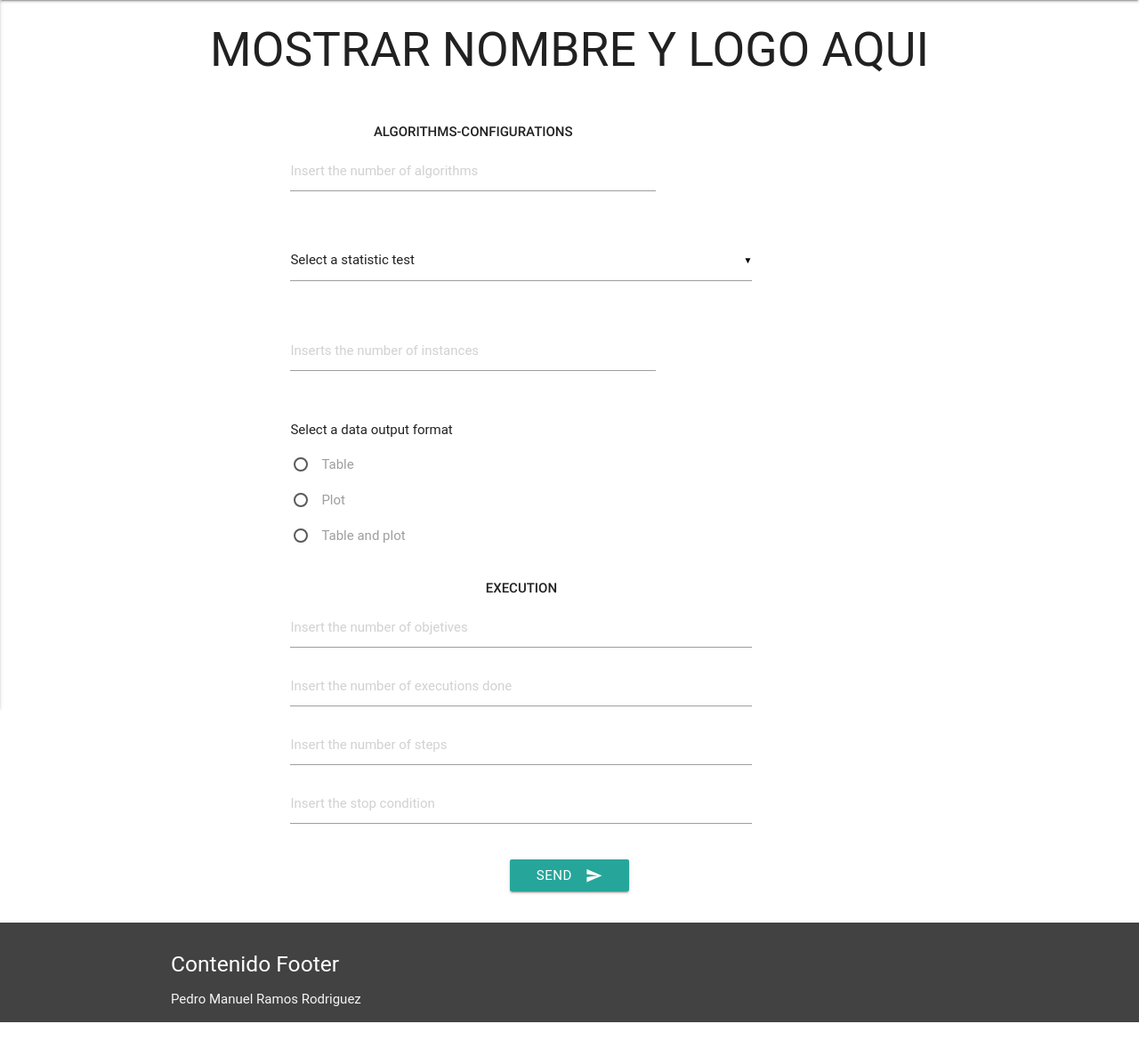
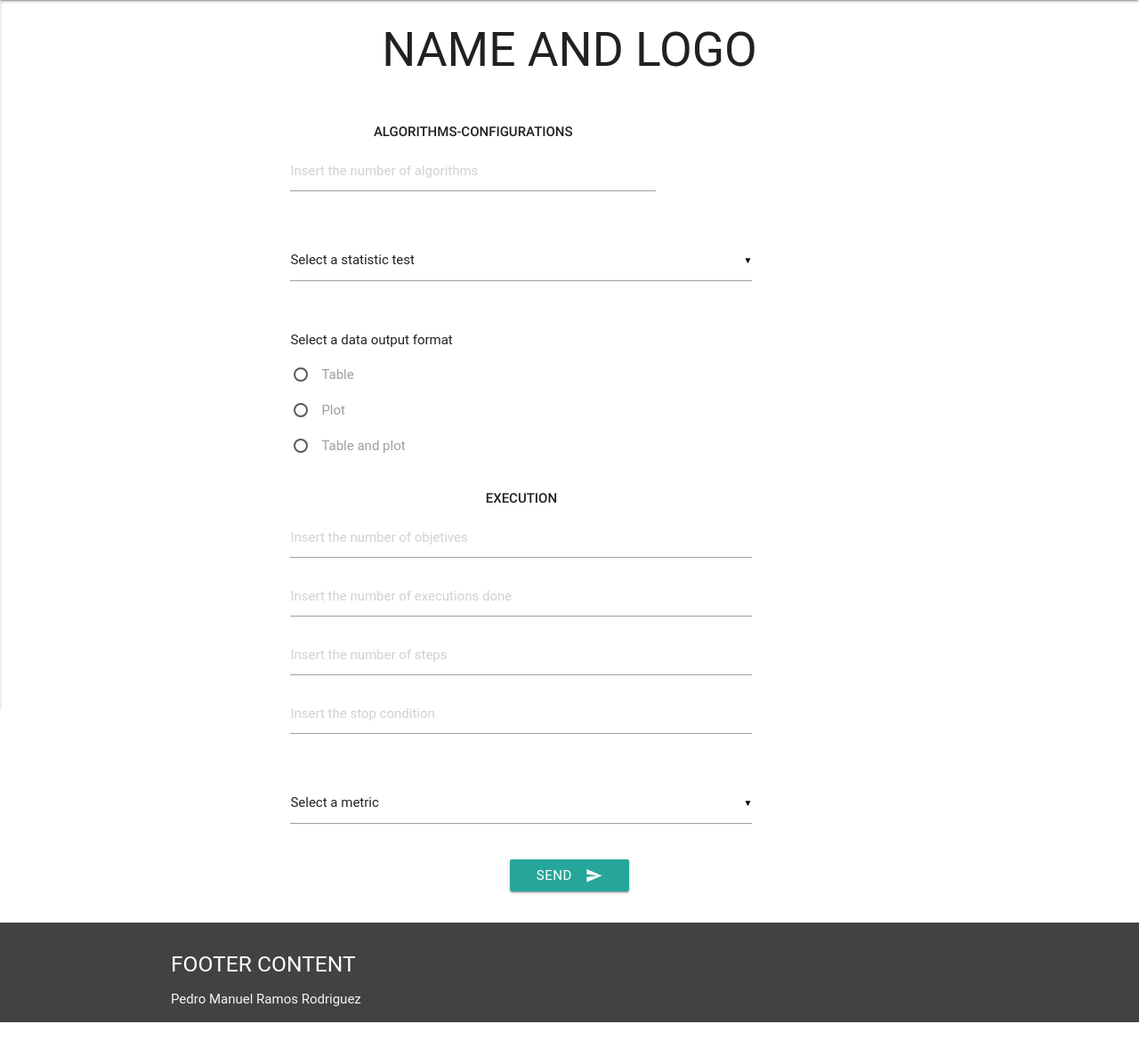
Before and after one commit to PedroRamosRguez/Metanalyze, a Django app: page / in a window 1280 px wide. Shown: the part 64-1233 px from the top of the page at 89% size. Run offline with Django 3.2, Linux system fonts and the light colour scheme; some libraries are stand-ins or nearby versions; some web fonts are replaced.

Commit message:
pasado a ingles los html y cambiado el nombre de archivos js

```diff
--- a/app/static/js/addAlgorithm.js
+++ b/app/static/js/addAlgorithm.js
@@ -53,6 +53,7 @@ oculta todos los campos y muestra un alert diciendo que el algoritmo ha sido int
 
 
 let configAlgorithm ={algorithms:[]}
+let algorithmJson =''
 $("#introduceAlgorithm").click(() =>{
   alert('algoritmo introducido');
   $('#algorithmConfiguration').hide();
@@ -61,6 +62,11 @@ $("#introduceAlgorithm").click(() =>{
   configAlgorithm.algorithms.push({'algorithmName':algorithmName,'id':id,'nVariables':nVariables})
   console.log(configAlgorithm)
   console.log(configAlgorithm.length)
-  json = JSON.stringify(configAlgorithm)
+  algorithmJson = JSON.stringify(configAlgorithm)
   console.log(json)
 });
+
+//función para obtener el json con los algoritmos y su configuración ingresada.
+getAlgorithms = () => {
+  return algorithmJson;
+}
--- a/app/static/js/checkInstancia.js
+++ b/app/static/js/checkData.js
@@ -1,7 +1,7 @@
 /*Script para comprobar que el numero de instancias es de 1-99 y muestra un mensaje tipo span
 mostrando un error...*/
 
-compruebaInstancia = () => {
+/*compruebaInstancia = () => {
   let instancia = document.getElementById('nInstancia').value;
   console.log(instancia);
   if(instancia.match(/^[1-9][0-9]{0,1}$/)){
@@ -16,7 +16,7 @@ compruebaInstancia = () => {
     $('#introduceInstancia').hide();
   }
 }
-
+*/
 checkAlgorithm = () => {
   let nAlgorithms = document.getElementById('nAlgorithms').value;
   console.log(nAlgorithms);
--- a/app/static/js/configureAlgorithms.js
+++ b/app/static/js/configureAlgorithms.js
@@ -6,7 +6,7 @@ configureAlgorithm = () =>{
   let valor = document.getElementById('idAlgorithm').value;
   //variable para que cuente la longitud del input introducido
   let contador= document.getElementById('idAlgorithm').value.length;
-  console.log(contador);
+  //console.log(contador);
   if(contador !== 0){
     $('#introduceAlgorithm').show();
     $('#testFile').show();
@@ -14,6 +14,7 @@ configureAlgorithm = () =>{
   }else{
     $('#introduceAlgorithm').hide();
     $('#testFile').hide();
+    $('#introduceAlgorithm').hide();
   }
   return valor;
 }
--- a/app/static/js/envio.js
+++ b/app/static/js/envio.js
@@ -18,7 +18,7 @@ getCookie = (name) => {
  return cookieValue;
 }
 //función Jquery que obtiene los diferentes datos que el usuario introdujo y realiza la petición ajax.
-$("#enviar").click(function(e) {
+$("#send").click(function(e) {
 	//Prevent default submit. Must for Ajax post.Beginner's pit.
 	e.preventDefault();
 	//Prepare csrf token
@@ -36,7 +36,7 @@ $("#enviar").click(function(e) {
 			  test : $('#test').val(),
 			  //instancias : instancias,
 			  output : $('input[name=dataOutput]:checked').val(),
-			  nejecuciones : $('#nejecuciones').val(),
+			  nejecuciones : $('#nExecutions').val(),
 			 },
 		//si la petición es exitosa realiza la redirección
 		success : function(data,textStatus){
--- a/app/templates/app/footer.html
+++ b/app/templates/app/footer.html
@@ -1,7 +1,7 @@
 <div class="container">
   <div class="row">
     <div class="col l6 s12">
-      <h5 class="white-text">Contenido Footer</h5>
+      <h5 class="white-text">FOOTER CONTENT</h5>
       <p class="grey-text text-lighten-4">Pedro Manuel Ramos Rodriguez</p>
     </div>
   </div>
--- a/app/templates/app/index.html
+++ b/app/templates/app/index.html
@@ -8,9 +8,9 @@
   </head>
   <body>
     <header>{% include "app/header.html"%}</header>
-    <main class="container center" id="principal">
-      <h2 class="center">MOSTRAR NOMBRE Y LOGO AQUI</h1>
-      <div class="container configuracion">
+    <main class="container center" id="main">
+      <h2 class="center">NAME AND LOGO</h1>
+      <div class="container configuration">
         {% include "app/main.html" %}
       </div>
     </main>
@@ -23,8 +23,8 @@
     <script src="https://cdnjs.cloudflare.com/ajax/libs/materialize/0.97.8/js/materialize.min.js"></script>
     <script type="text/javascript" src="{% static "js/addAlgorithm.js" %}"></script>
     <!--<script type="text/javascript" src="{% static "js/addInstance.js" %}"></script>-->
-    <script type="text/javascript" src="{% static "js/cargaWeb.js" %}"></script>
-    <script type="text/javascript" src="{% static "js/checkInstancia.js" %}"></script>
+    <script type="text/javascript" src="{% static "js/start.js" %}"></script>
+    <script type="text/javascript" src="{% static "js/checkData.js" %}"></script>
     <script type="text/javascript" src="{% static "js/configureAlgorithms.js" %}"></script>
     <script type="text/javascript" src="{% static "js/envio.js" %}"></script>
     <script type="text/javascript" src="{% static "js/getAlgoritmos.js" %}"></script>
--- a/app/templates/app/main.html
+++ b/app/templates/app/main.html
@@ -19,6 +19,10 @@
             <div class="row" id="algorithmConfiguration">
               <div class="input-field center col s10" >
                 <input type="text" name="algoritmo" placeholder="Introduce the identificator for this algorithm" id="idAlgorithm" oninput="configureAlgorithm()">
+
+                <!--Aqui probar a poner lo del form en django con el input de tipo upload file con el
+                nombre de la clase todo igual que en materialize e importarlo aqui -->
+
                 <div class="file-field input-field" id = "testFile">
                   <div class="btn">
                     <span>File</span>
@@ -61,12 +65,13 @@
         <div class="input-field center col s10">
           <select multiple id="test">
             <option value="" disabled selected>Select a statistic test</option>
-            {% for i in test%}
+            {% for i in test %}
               <option {{i}}>{{i}}</option>
             {%endfor%}
           </select>
         </div>
       </div>
+      <!--
       <div class="row" >
         <div class="input-field center col s8">
           <input type="text" name="nInstancia" placeholder="Inserts the number of instances" id="nInstancia"
@@ -78,22 +83,22 @@
           </button>
           <div id="addInstancias"></div>
         </div>
-      </div>
+      </div>-->
       <div class="row" >
         <div class="col s10">
           <div>
             <p>Select a data output format</p>
             <p>
-              <input class="with-gap dataOutput" name="group1" type="radio" id="tabla" value="tabla"/>
-              <label for="tabla">Table</label>
+              <input class="with-gap dataOutput" name="group1" type="radio" id="table" value="table"/>
+              <label for="table">Table</label>
             </p>
             <p>
-              <input class="with-gap dataOutput" name="group1" type="radio" id="grafica" value="grafica"/>
-              <label for="grafica">Plot</label>
+              <input class="with-gap dataOutput" name="group1" type="radio" id="plot" value="plot"/>
+              <label for="plot">Plot</label>
             </p>
             <p>
-              <input class="with-gap dataOutput" name="group1" type="radio" id="tabla-grafica" value="tabla-grafica"/>
-              <label for="tabla-grafica">Table and plot</label>
+              <input class="with-gap dataOutput" name="group1" type="radio" id="table-plot" value="table-plot"/>
+              <label for="table-plot">Table and plot</label>
             </p>
           </div>
         </div>
@@ -104,12 +109,22 @@
             <strong>EXECUTION</strong>
           </p>
           <input type="text" id="nObjetives" name="nObjetives" placeholder="Insert the number of objetives">
-          <input type="text" id="nejecuciones" name="nejecuciones" placeholder="Insert the number of executions done">
+          <input type="text" id="nExecutions" name="nExecutions" placeholder="Insert the number of executions done">
           <input type="text" id="step" name="step" placeholder="Insert the number of steps">
           <input type="text" id="stopCondition" name="stopCondition" placeholder="Insert the stop condition">
         </div>
       </div>
-      <button class="btn waves-effect waves-light " type="submit" name="action" id="enviar">Send
+      <div class="row" >
+        <div class="input-field center col s10">
+          <select multiple id="metric">
+            <option value="" disabled selected>Select a metric</option>
+            {% for i in metric %}
+              <option {{i}}>{{i}}</option>
+            {%endfor%}
+          </select>
+        </div>
+      </div>
+      <button class="btn waves-effect waves-light " type="submit" name="action" id="send">Send
         <i class="material-icons right">send</i>
       </button>
     </form>
```
Also changed, not shown: app/cargaJsonTest.py (deleted, +0 -15 lines), app/static/js/start.js (renamed from app/static/js/cargaWeb.js).
